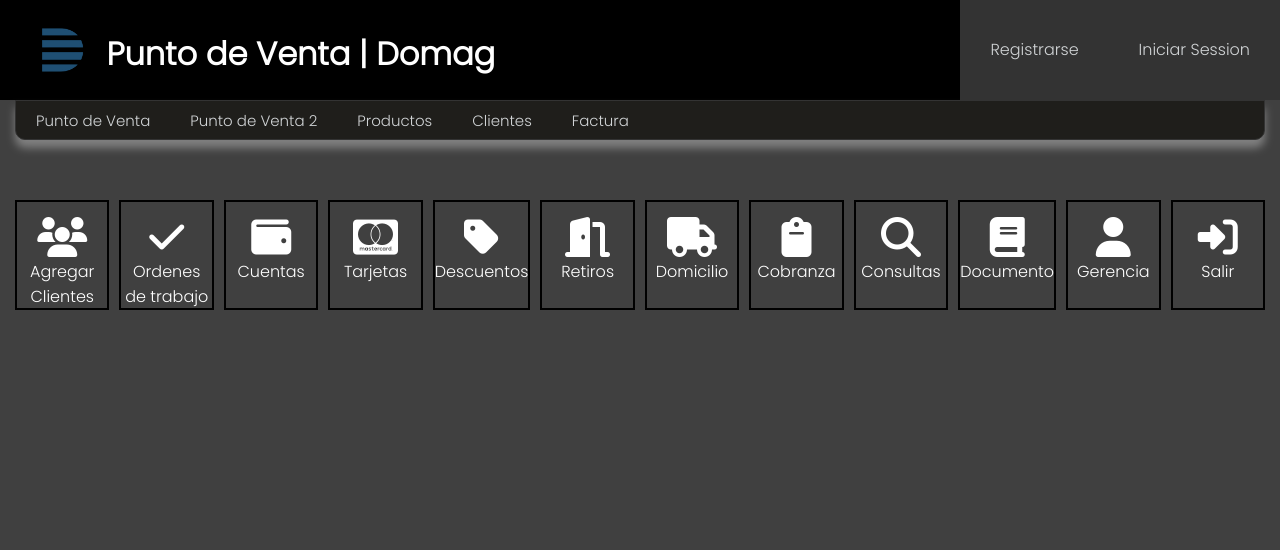
After one commit to AntonIL28/domagpos1, a Django app: page /punto-venta2/ in a window 1280 px wide. The commit adds this page. Shown: the top 550 px of the page. Run offline with Django 4.2, Linux system fonts and the light colour scheme.

Commit message:
Modificacion de vista POS a POScopy para pruebas con vista

```diff
--- /dev/null
+++ b/domagPOS1/POS/templates/POScopy.html
@@ -0,0 +1,70 @@
+{% extends "layoutPOS.html" %}
+{% load static %}
+
+{% block title %}{{title}}{% endblock title %}
+
+{% block content %}
+<div class="control_POS">
+    <div class="boton_POS" onmouseout="toggleDiv_clientes()">
+        <a href="#"><i class="fa-solid fa-users"></i></a>
+        <a href="#"><p class="pie_POS">Agregar Clientes</p></a>
+    </div>
+
+    <div class="boton_POS">
+        <a href="#"><i class="fa-solid fa-check"></i></a>
+        <a href="#"><p class="pie_POS">Ordenes de trabajo</p></a>
+    </div>
+
+    <div class="boton_POS">
+        <a href="#"><i class="fa-solid fa-wallet"></i></a>
+        <a href="#"><p class="pie_POS">Cuentas</p></a>
+    </div>
+
+    <div class="boton_POS">
+        <a href="#"><i class="fa-brands fa-cc-mastercard"></i></a>
+        <a href="#"><p class="pie_POS">Tarjetas</p></a>
+    </div>
+
+    <div class="boton_POS">
+        <a href="#"><i class="fa-solid fa-tag"></i></a>
+        <a href="#"><p class="pie_POS">Descuentos</p></a>
+    </div>
+
+    <div class="boton_POS">
+        <a href="#"><i class="fa-solid fa-door-open"></i></a>
+        <a href="#"><p class="pie_POS">Retiros</p></a>
+    </div>
+
+    <div class="boton_POS">
+        <a href="#"><i class="fa-solid fa-truck"></i></a>
+        <a href="#"><p class="pie_POS">Domicilio</p></a>
+    </div>
+
+    <div class="boton_POS">
+        <a href="#"><i class="fa-solid fa-clipboard"></i></a>
+        <a href="#"><p class="pie_POS">Cobranza</p></a>
+    </div>
+
+    <div class="boton_POS">
+        <a href="#"><i class="fa-solid fa-magnifying-glass"></i></a>
+        <a href="#"><p class="pie_POS">Consultas</p></a>
+    </div>
+
+    <div class="boton_POS">
+        <a href="#"><i class="fa-solid fa-book"></i></a>
+        <a href="#"><p class="pie_POS">Documento</p></a>
+    </div>
+
+    <div class="boton_POS">
+        <a href="#"><i class="fa-solid fa-user"></i></a>
+        <a href="#"><p class="pie_POS">Gerencia</p></a>
+    </div>
+
+    <div class="boton_POS">
+        <a href="#"><i class="fa-solid fa-right-to-bracket"></i></a>
+        <a href="#"><p class="pie_POS">Salir</p></a>
+    </div>
+</div>
+
+
+{% endblock content %}
--- a/domagPOS1/POS/templates/layoutPOS.html
+++ b/domagPOS1/POS/templates/layoutPOS.html
@@ -38,7 +38,8 @@
     <div id="content1">
         <nav>
             <ul>
-                <li><a href="{% url 'Punto Venta'%}">Punto de Venta</a></li>
+                <li><a href="#">Punto de Venta</a></li> <!--Reemplazar a POS todo para funcion original-->
+                <li><a href="{% url 'POS2'%}">Punto de Venta 2</a></li>
                 <li><a href="{% url 'Productos'%}">Productos</a></li>
                 <li><a href="{% url 'Clientes'%}">Clientes</a></li>
                 <li><a href="#">Factura</a></li>
--- a/domagPOS1/POS/urls.py
+++ b/domagPOS1/POS/urls.py
@@ -3,7 +3,8 @@ from . import views
 from .views import get_data
 
 urlpatterns = [
-    path('punto-venta/', views.POS, name="Punto Venta"),
+    #path('punto-venta/', views.POS, name="Punto Venta"),
+    path('punto-venta2/', views.POS, name="POS2"),
     path('clientes/', views.clientes_view, name="Clientes"),
     path('add_cliente/', views.add_cliente_view, name="AddCliente"),
     path('edit_cliente/', views.edit_cliente_view, name="EditCliente"),
--- a/domagPOS1/POS/views.py
+++ b/domagPOS1/POS/views.py
@@ -13,7 +13,7 @@ def POS(request):
     articulo = Article.objects.all()
     clientes = Cliente.objects.all()
 
-    return render(request, 'POS.html', {
+    return render(request, 'POScopy.html', {
         'title':'Punto de Venta',
         'clientes': clientes,
         'articulo': articulo,
--- a/domagPOS1/main/templates/modulos.html
+++ b/domagPOS1/main/templates/modulos.html
@@ -14,10 +14,10 @@
 <div class="id_galeria">
     <div class="galeria">
         <div class="foto">
-            <a href="{% url 'Punto Venta' %}"><img src="static/image/Main_Pos_G.png" alt=""></a>
+            <a href="{% url 'POS2' %}"><img src="static/image/Main_Pos_G.png" alt=""></a>
         </div>
         <div class="pie">
-            <a href="{% url 'Punto Venta' %}"><h2>Punto de Venta</h2></a>
+            <a href="{% url 'POS2' %}"><h2>Punto de Venta</h2></a>
         </div>
     </div>
 
```
Also changed, not shown: domagPOS1/main/static/js/main.js (line endings or trailing spaces).
